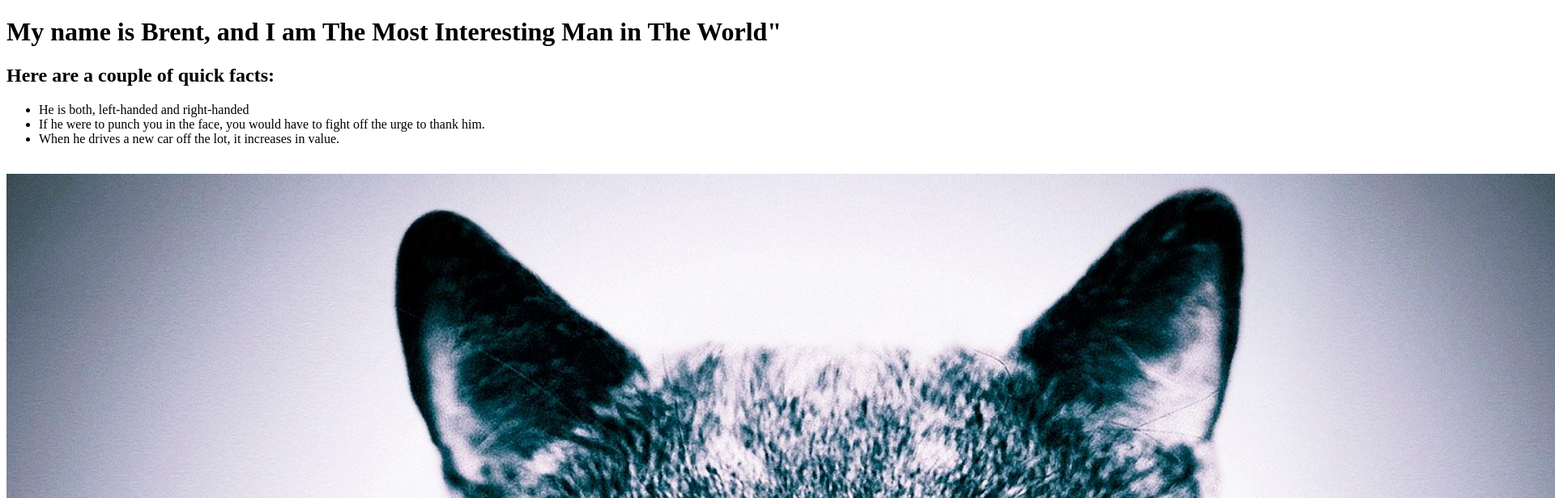
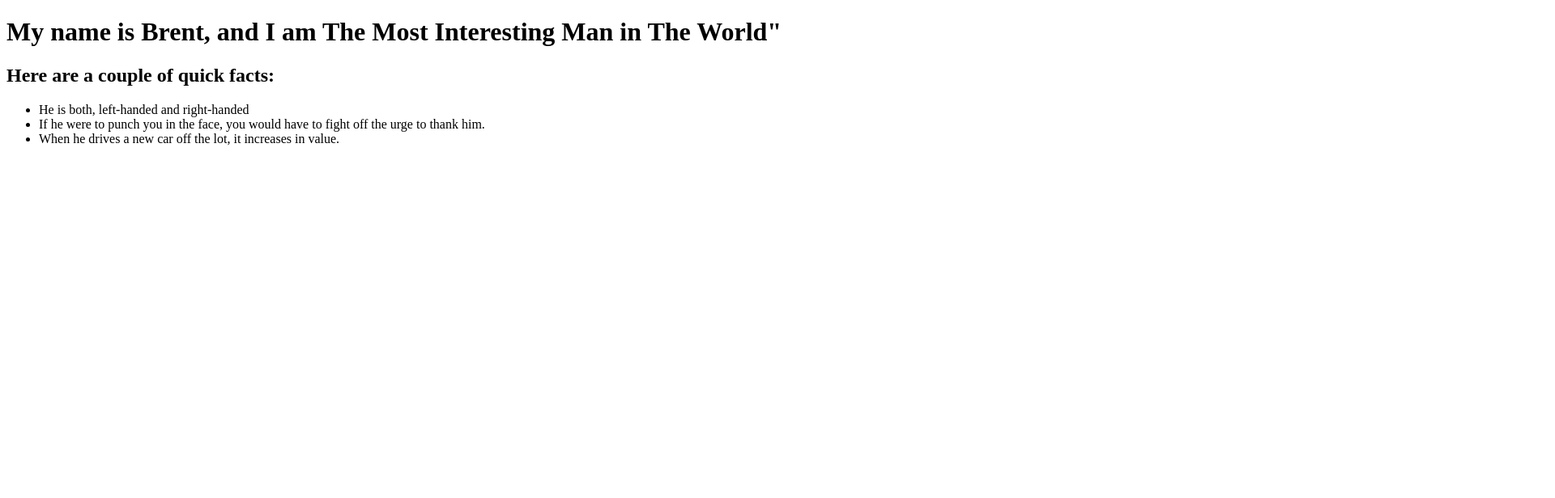
Before and after one commit to brentTheDev/about-brent, a plain HTML site: page index.html in a window 1280 px wide. Shown: the top 616 px of the page at 81% size, 1920 px wide, since content can reach past the window. Drawn offline with Linux system fonts and the light colour scheme.

Commit message:
final final commit

```diff
--- a/index.html
+++ b/index.html
@@ -12,6 +12,5 @@
 			<li>When he drives a new car off the lot, it increases in value.</li>
 		</ul>
 		<br>
-		<img src="cool-cat.jpg" alt="cool cat">
 	</body>
 </html>
```
